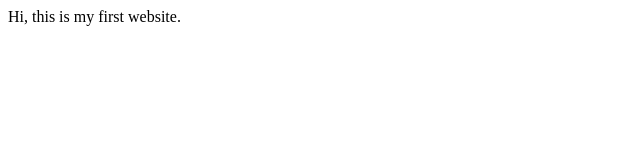
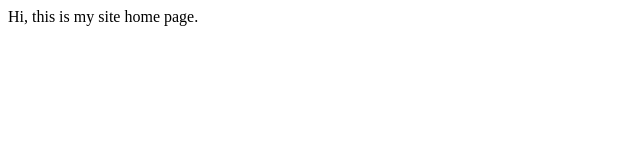
Before and after one commit to am-eskandari/comp1537-f22-sete, a plain HTML site: page lab02.html in a window 1280 px wide. Shown: the full height of the page, 0-640 px from the left. Drawn offline with Linux system fonts and the light colour scheme.

Commit message:
Update lab02.html

```diff
--- a/lab02.html
+++ b/lab02.html
@@ -7,6 +7,6 @@
     <title>Home</title>
   </head>
   <body>
-    Hi, this is my first website.
+    Hi, this is my site home page.
   </body>
 </html>
```
